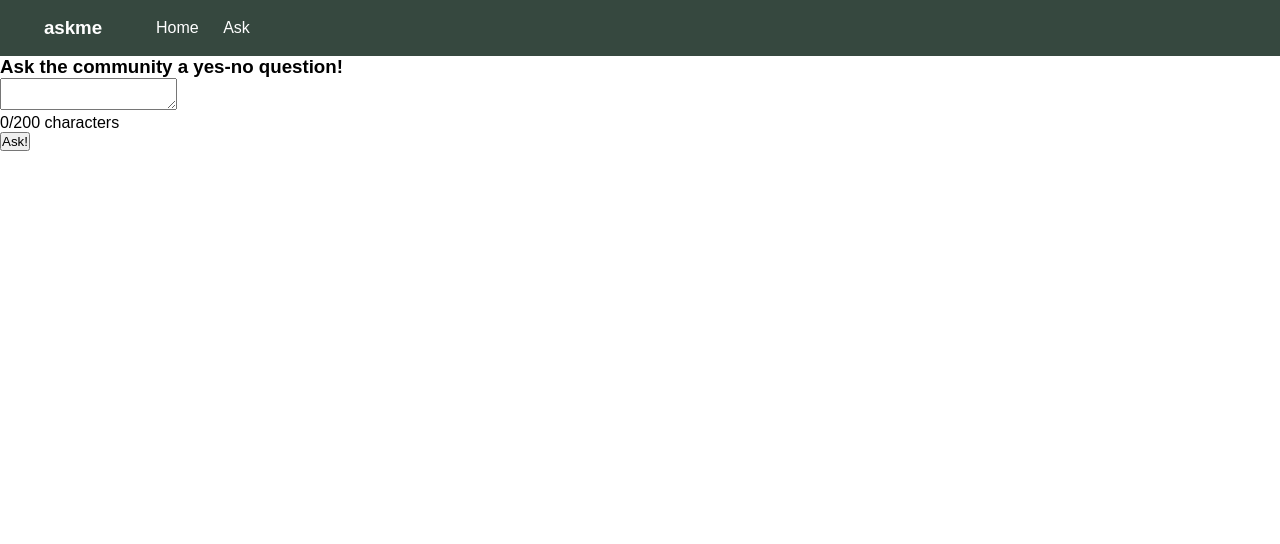
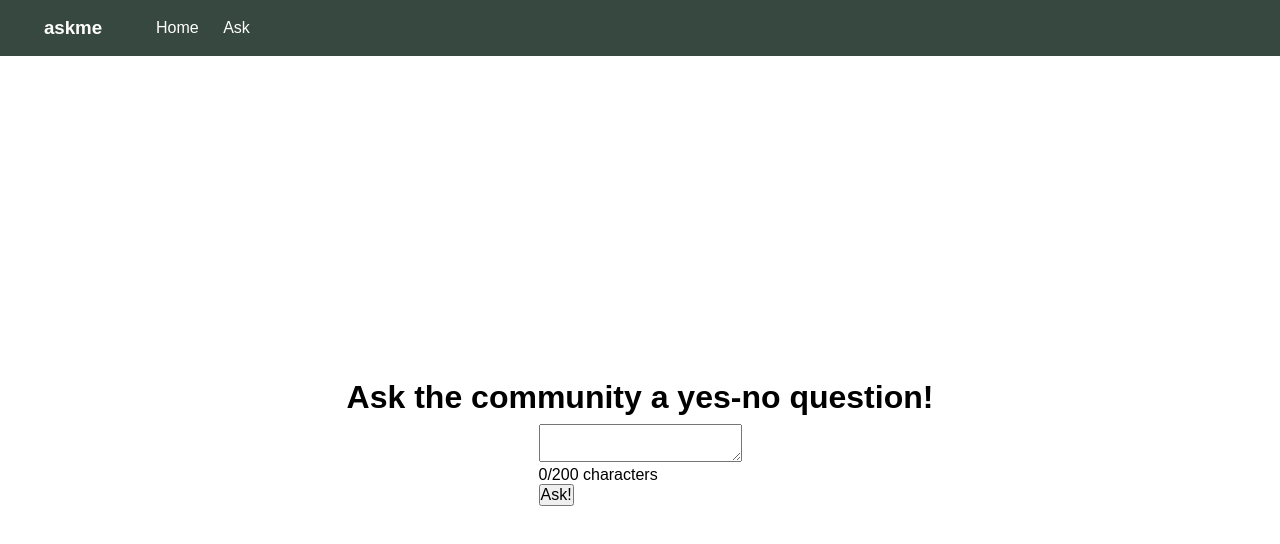
Before and after one commit to alistairvu/survey-site, a website: page public/ask/index.html in a window 1280 px wide. Drawn offline with Linux system fonts and the light colour scheme.

Commit message:
Finish basic site styling

```diff
--- a/public/styles.css
+++ b/public/styles.css
@@ -1,10 +1,20 @@
 * {
   margin: 0;
   padding: 0;
-  font-size: 16;
+  font-size: 16px;
   font-family: Arial, Helvetica, sans-serif;
 }
 
-.container {
-  padding: 15px;
+#container {
+  padding: 10px;
+  height: 93vh;
+  display: flex;
+  flex-direction: column;
+  align-items: center;
+  justify-content: center;
 }
+
+h3 {
+  font-size: 2rem;
+  padding: 0.5rem;
+}
--- a/server/controller/data.json
+++ b/server/controller/data.json
@@ -1 +1 @@
-[{"_id":"0cf7cfb3-ede7-4369-94be-0a133bf4fbdf","content":"Is ITZY shy?","upVote":6,"downVote":31},{"_id":"1705a0c2-9934-4c9d-b445-fa37ccec792f","content":"cơm sườn hay cơm tấm ?","upVote":6,"downVote":3},{"_id":"21cf5142-b250-4378-8b50-efa902218041","content":"Is Trịnh Sảng sảng?","upVote":8,"downVote":3},{"_id":"f06ca202-df7c-46bb-8d50-8966e71ec882","content":"ViVi from LOONA.","upVote":0,"downVote":0}]
+[{"_id":"0cf7cfb3-ede7-4369-94be-0a133bf4fbdf","content":"Is ITZY shy?","upVote":6,"downVote":32},{"_id":"1705a0c2-9934-4c9d-b445-fa37ccec792f","content":"cơm sườn hay cơm tấm ?","upVote":6,"downVote":3},{"_id":"21cf5142-b250-4378-8b50-efa902218041","content":"Is Trịnh Sảng sảng?","upVote":8,"downVote":3},{"_id":"f06ca202-df7c-46bb-8d50-8966e71ec882","content":"ViVi from LOONA.","upVote":0,"downVote":0}]
```
